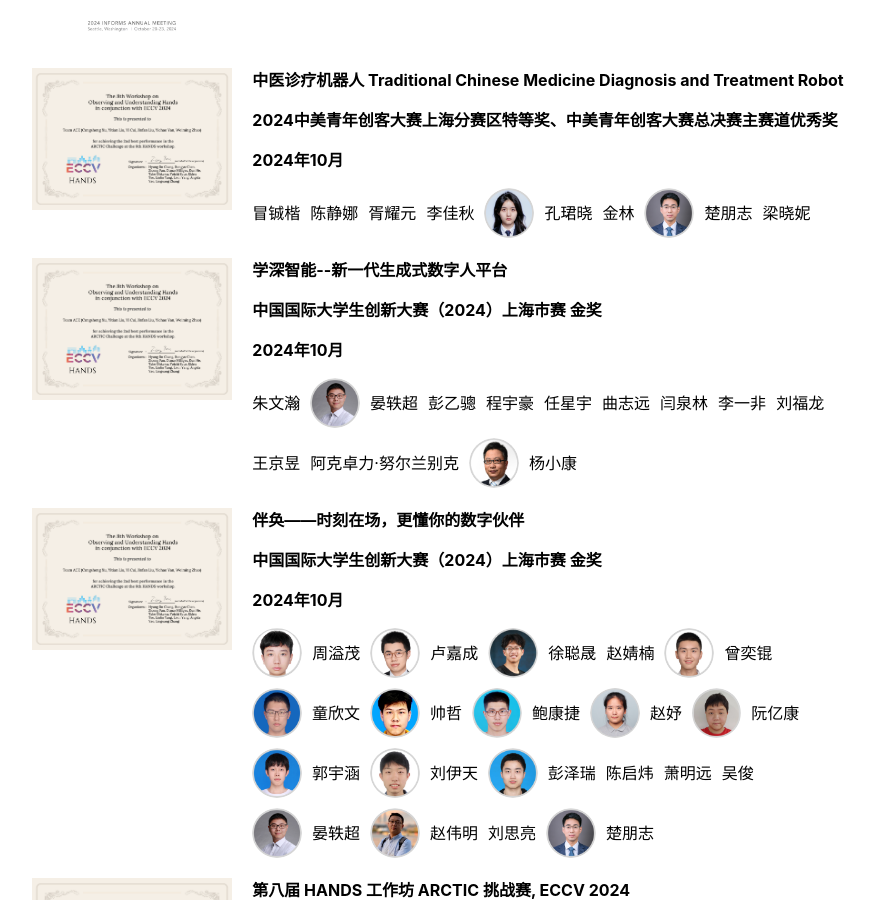
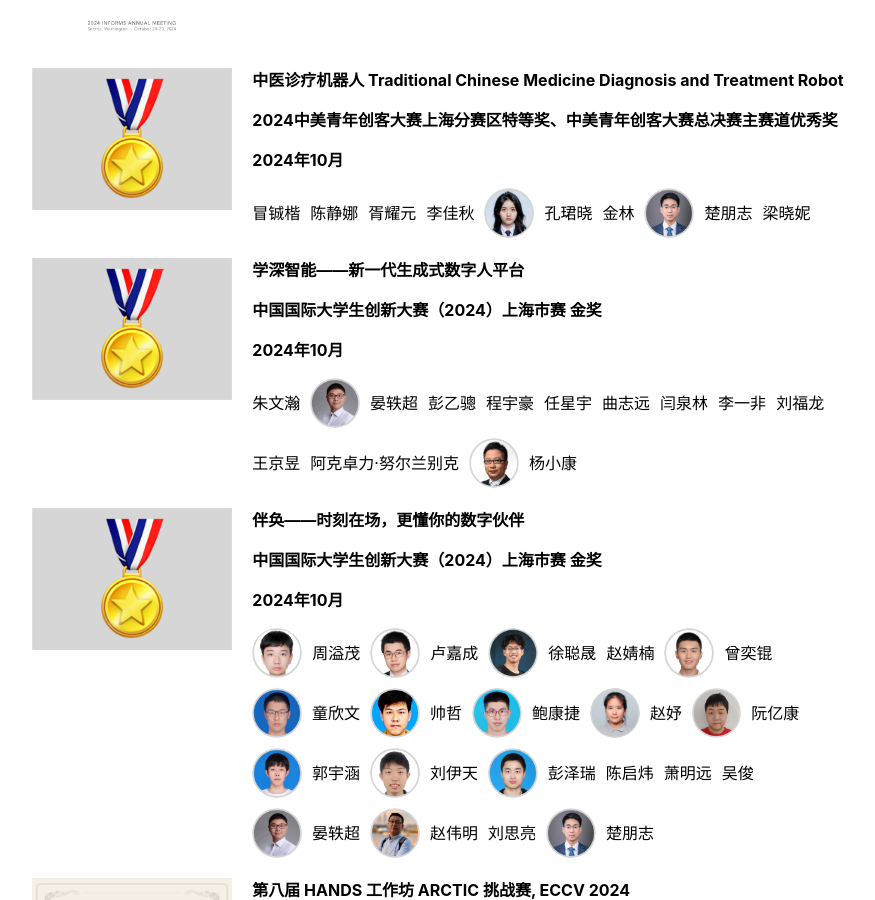
Before and after one commit to SJTU-AIGC/cn, a Jekyll site: the page built from awards.md, in a window 1280 px wide and 900 px high, scrolled down 474 px. Shown: the whole window, without its empty margins (197-1072 px from the left). Built offline with Jekyll 4.4.1, drawn with Linux system fonts in a browser that asks for light colours.

Commit message:
update images

```diff
--- a/_layouts/awards.html
+++ b/_layouts/awards.html
@@ -43,7 +43,7 @@ layout: default
 <!-- 2024/10 中美青年创客大赛上海分赛区特等奖、中美青年创客大赛总决赛主赛道优秀奖 -->
 <div class="award">
   <div class="award-image">
-    <img src="assets/img/awards/20240930_ECCV_Challange.jpg" alt="20240930 ECCV Challange Team ACE 2nd Place">
+    <img src="assets/img/awards/goldmedalPlaceholder.png" alt="中医诊疗机器人">
   </div>
   <div class="award-details">
     <p><strong>中医诊疗机器人 Traditional Chinese Medicine Diagnosis and Treatment Robot</strong></p>
@@ -93,10 +93,10 @@ layout: default
 <!-- 2024/10/21 中国国际大学生创新大赛（2024）上海市赛金奖 -2 -->
 <div class="award">
   <div class="award-image">
-    <img src="assets/img/awards/20240930_ECCV_Challange.jpg" alt="20240930 ECCV Challange Team ACE 2nd Place">
+    <img src="assets/img/awards/goldmedalPlaceholder.png" alt="学深智能——新一代生成式数字人平台">
   </div>
   <div class="award-details">
-    <p><strong>学深智能--新一代生成式数字人平台</strong></p>
+    <p><strong>学深智能——新一代生成式数字人平台</strong></p>
     <p><strong>中国国际大学生创新大赛（2024）上海市赛 金奖</strong></p>
     <p><strong>2024年10月</strong></p>
 
@@ -160,7 +160,7 @@ layout: default
 <!-- 2024/10/21 中国国际大学生创新大赛（2024）上海市赛金奖 -1 -->
 <div class="award">
   <div class="award-image">
-    <img src="assets/img/awards/20240930_ECCV_Challange.jpg" alt="20240930 ECCV Challange Team ACE 2nd Place">
+    <img src="assets/img/awards/goldmedalPlaceholder.png" alt="伴奂——时刻在场，更懂你的数字伙伴">
   </div>
   <div class="award-details">
     <p><strong>伴奂——时刻在场，更懂你的数字伙伴</strong></p>
@@ -296,7 +296,7 @@ layout: default
 <!-- 2024/06/30 第十四届挑战杯大学生创业计划竞赛（市赛）铜奖 -->
 <div class="award">
   <div class="award-image">
-    <img src="assets/img/awards/20240930_ECCV_Challange.jpg" alt="20240930 ECCV Challange Team ACE 2nd Place">
+    <img src="assets/img/awards/bronzemedalPlaceholder.png" alt="“交育”——AI驱动的数字人交互式智慧教学平台">
   </div>
   <div class="award-details">
     <p><strong>“交育”——AI驱动的数字人交互式智慧教学平台</strong></p>
```
Also changed, not shown: assets/img/awards/bronzemedalPlaceholder.png (added), assets/img/awards/goldmedalPlaceholder.png (added), assets/img/awards/silvermedalPlaceholder.png (added).
